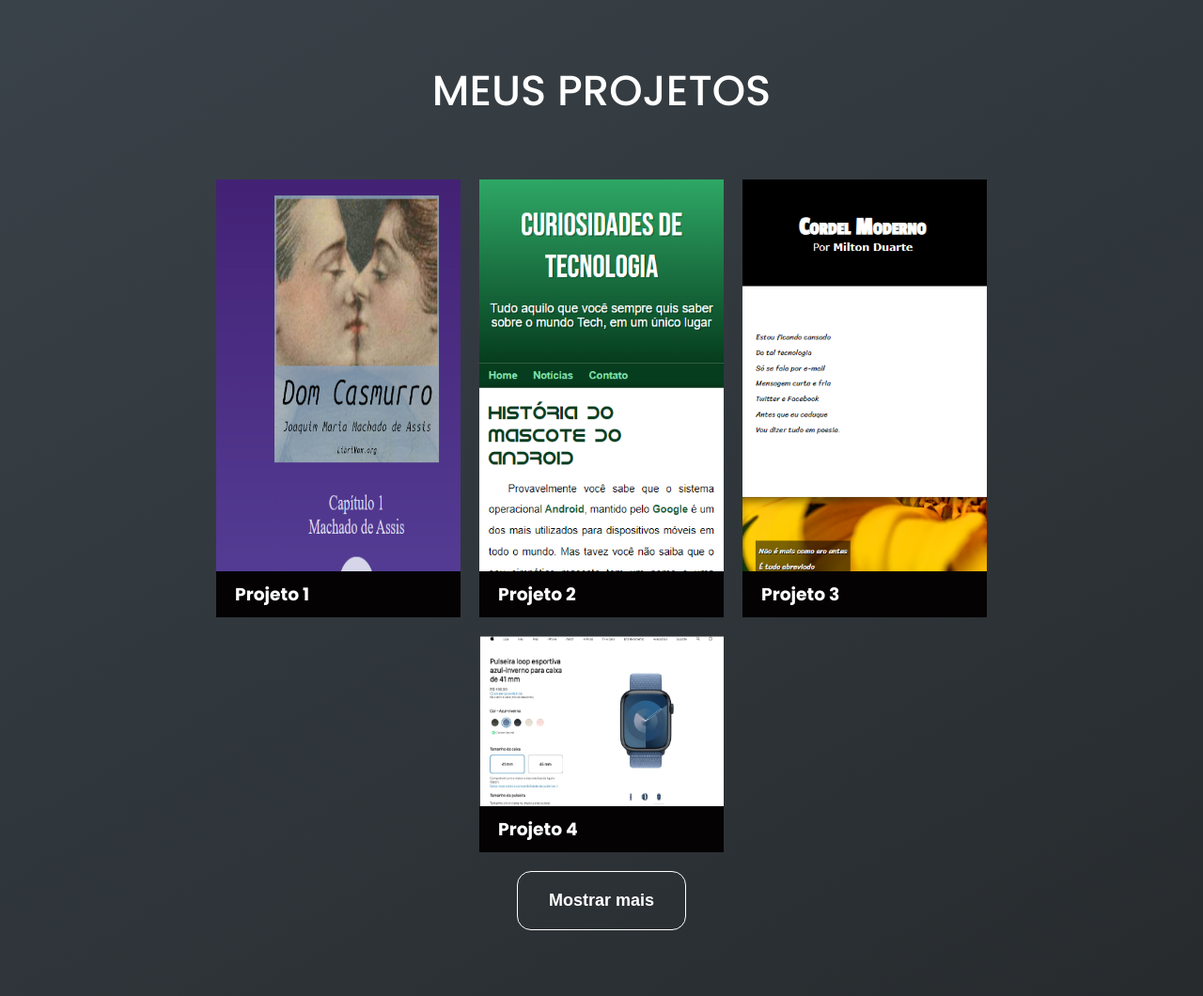
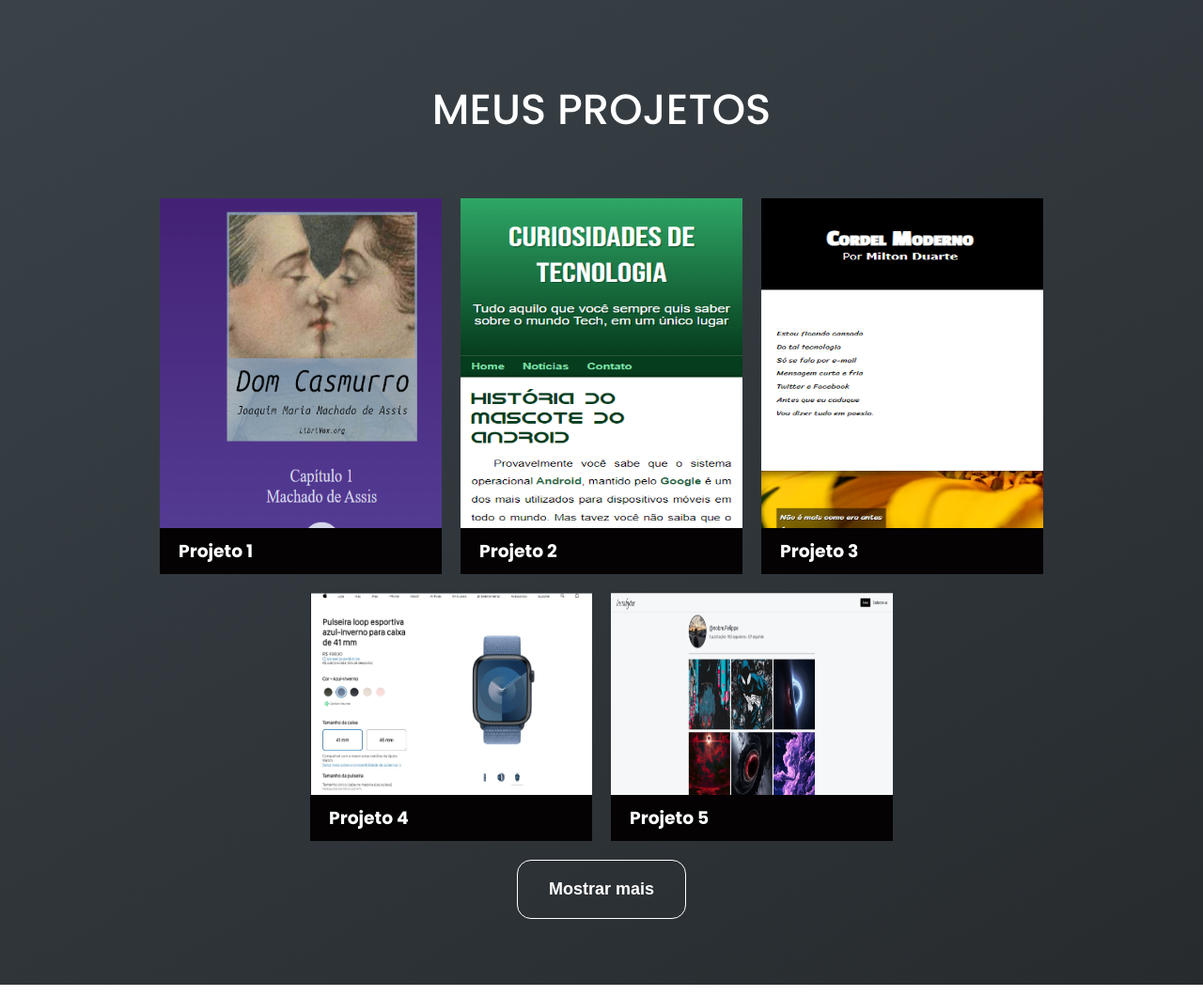
Before and after one commit to Felippe-nobre/meu-site, a plain HTML site: page index.html in a window 1280 px wide. Shown: the part 2303-3363 px from the top of the page at 94% size. Drawn offline with nearby package versions, Linux system fonts and the light colour scheme.

Commit message:
atualização

```diff
--- a/index.html
+++ b/index.html
@@ -183,7 +183,7 @@
           <a href="https://felippe-nobre.github.io/site-da-apple/" target="_blank">
             <img
               src="src/imagens/apple.png"
-              alt="Projeto seletor de personagens x-men"
+              alt="Projeto apple"
             />
             <h3>Projeto 4</h3>
             <div class="informacoes-projeto">
@@ -193,11 +193,11 @@
           </a>
         </div>
 
-        <div class="projeto">
-          <a href="#" target="_blank">
+        <div class="projeto ativo">
+          <a href="https://instabytes-frontend.vercel.app/" target="_blank">
             <img
-              src="https://via.placeholder.com/515X700"
-              alt="Projeto landing page Mario"
+              src="src/imagens/instabytes.png"
+              alt="Projeto instabytes"
             />
             <h3>Projeto 5</h3>
             <div class="informacoes-projeto">
--- a/src/css/estilos.css
+++ b/src/css/estilos.css
@@ -116,6 +116,7 @@
 .home .container-foto .foto {
 	max-width: 450px;
 	border-radius: 50%;
+	padding: 10px;
 }
 
 .home .container-foto img {
@@ -175,18 +176,21 @@
 }
 
 .projetos .projeto {
-	max-width: 260px;
-	max-height: 500px;
+	max-width: 360px;
+	max-height: 400px;
 	position: relative;
 	display: none;
+
 }
 
 .projetos .projeto.ativo {
 	display: block;
+	max-width: 300px;
 }
 
 .projetos .projeto img {
 	height: 100%;
+	width: 100%;
 }
 
 .projetos .projeto h3 {
```
Also changed, not shown: src/imagens/instabytes.png (added).
